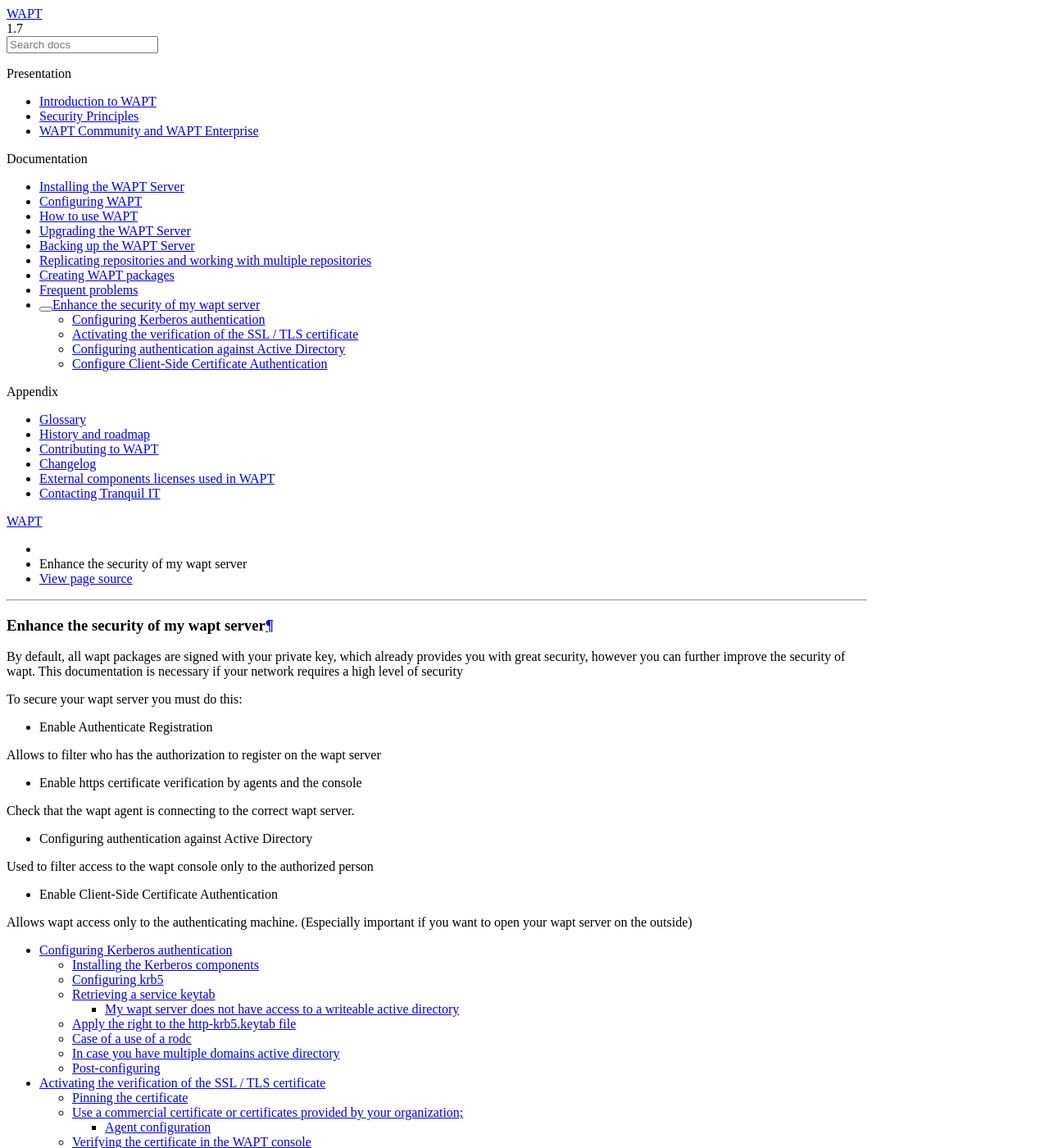
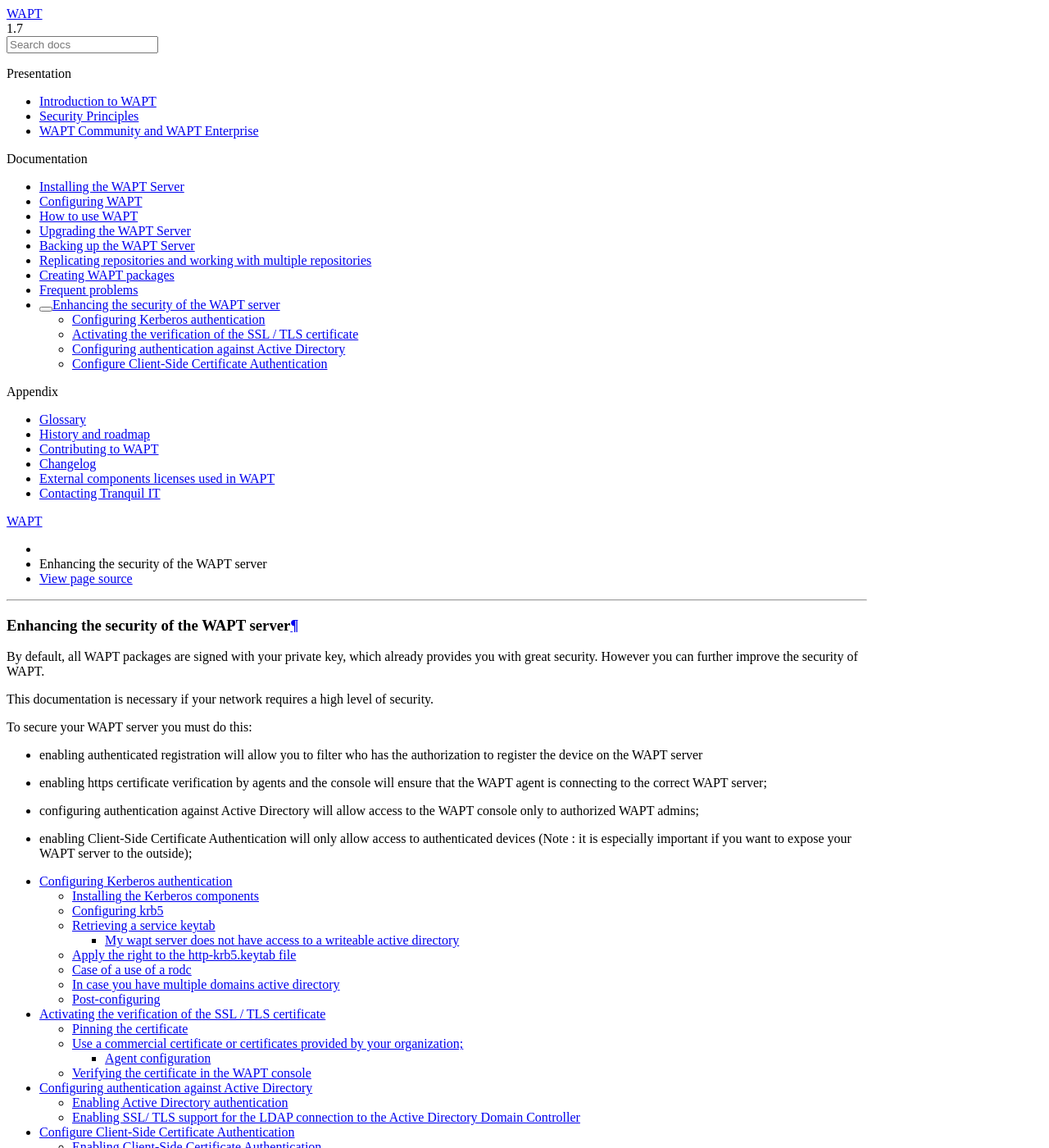
Before and after one commit to tranquilit/WAPT-Documentation, a Sphinx documentation site: the page built from source/security/secure-my-wapt-server.rst, in a window 1280 px wide and 1400 px high. Shown: the whole window at 82% size. Built offline with Sphinx 7.4.7 and the Read the Docs theme 2.0.0, drawn with Linux system fonts in a browser that asks for light colours.

Commit message:
corrections to Simon's Frenglish

```diff
--- a/source/security/secure-my-wapt-server.rst
+++ b/source/security/secure-my-wapt-server.rst
@@ -6,32 +6,30 @@
    Niveau 5 : ^^^^^^^^^^^^^^^^^^^^
 
 
-Enhance the security of my wapt server
-=============================================
+Enhancing the security of the WAPT server
+=========================================
 
-By default, all wapt packages are signed with your private key, which already provides you with great security, however you can further improve the security of wapt.
-This documentation is necessary if your network requires a high level of security
+By default, all WAPT packages are signed with your private key,
+which already provides you with great security. However you can
+further improve the security of WAPT.
 
-To secure your wapt server you must do this:
+This documentation is necessary if your network requires
+a high level of security.
 
+To secure your WAPT server you must do this:
 
-* Enable Authenticate Registration
+* enabling authenticated registration will allow you to filter
+  who has the authorization to register the device on the WAPT server
 
-Allows to filter who has the authorization to register on the wapt server
+* enabling https certificate verification by agents and the console
+  will ensure that the WAPT agent is connecting to the correct WAPT server;
 
-* Enable https certificate verification by agents and the console
+* configuring authentication against Active Directory will allow
+  access to the WAPT console only to authorized WAPT admins;
 
-Check that the wapt agent is connecting to the correct wapt server.
-
-* Configuring authentication against Active Directory
-
-Used to filter access to the wapt console only to the authorized person
-
-
-* Enable Client-Side Certificate Authentication
-
-Allows wapt access only to the authenticating machine. (Especially important if you want to open your wapt server on the outside)
-
+* enabling Client-Side Certificate Authentication will only allow access
+  to authenticated devices (Note : it is especially important
+  if you want to expose your WAPT server to the outside);
 
 .. toctree::
   :maxdepth: 4
--- a/source/wapt-replication/wapt-replicate-to-multiple-repositories/index.rst
+++ b/source/wapt-replication/wapt-replicate-to-multiple-repositories/index.rst
@@ -203,7 +203,7 @@
 * change the listening port in the
   :file:`/opt/wapt/.config/syncthing/config.xml` file:
 
-.. code:: xml
+.. code-block:: xml
 
   <gui enabled="true" tls="true" debugging="false">
       <address>0.0.0.0:8384</address>
```
Also changed, not shown: source/index.rst (+3 -4 lines), source/wapt-contribute/contributors-license-agreement.rst (+4 -3 lines).
